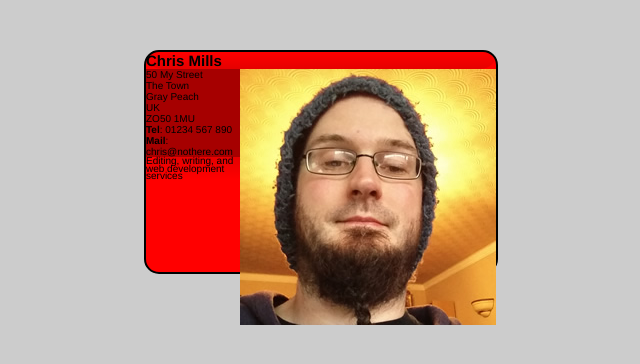
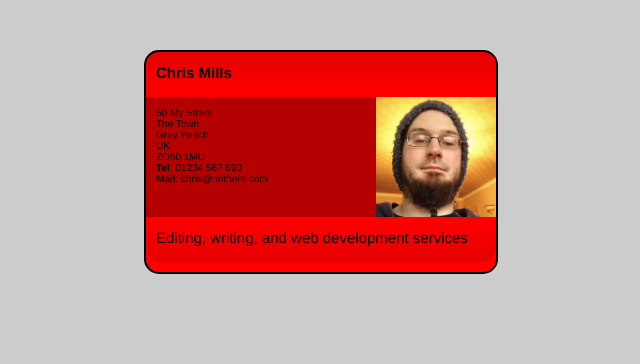
Before and after one commit to davo1984/W2-Card, a plain HTML site: page index.html in a window 1280 px wide. Shown: the whole page, without its empty margins (319-959 px from the left). Drawn offline with Linux system fonts and the light colour scheme.

Commit message:
Update style.css

```diff
--- a/style.css
+++ b/style.css
@@ -27,12 +27,12 @@ html {
   border-radius: 1.5em;
 }
 
-.card footer {
+.card header {
   background-image: linear-gradient(to bottom,rgba(0,0,0,0.1), rgba(0,0,0,0));
   border-radius: 1.5em 1.5em 0 0;
 }
 
-.card header {
+.card footer {
   background-image: linear-gradient(to bottom,rgba(0,0,0,0), rgba(0,0,0,0.1));
   border-radius: 0 0 1.5em 1.5em;
 }
@@ -44,45 +44,36 @@ html {
 
 /*  Card Container  */
 
-h2 {
+.card h2, .card p {
   margin: 0;
-  }
-
-  p {
-    margin: 0;                  /* join with h2 above */
-  }
-
-  h2 {
-    font-size: 4ems;
-    line-height: 0.5ems;
   }
 
 /*  Card Header & Footer */
 
-.card header {
-  padding: 1ems;
+.card header, .card footer {
+  height: 2.5em;
+  padding: 1em;
 }
 
-.card footer {
-  padding: 1ems;
-  font-height: 1.5ems;
-  line-height: 0.75;
+.card header h2 {
+  /*padding: 1em;*/
+  font-size: 1.5em;
+  line-height: 1.5;
 }
 
 .card footer p {
-  padding: 1ems;
-  font-height: 5.5ems;
-  line-height: 0.75;
+  font-size: 1.5em;
+  line-height: 1.5em;
 }
 
 /*  Main Card Contents  */
 
 .card article {
-  padding-left: 5ems;
-  height: 24ems;
-  background-color: rgba(0, 0, 0, 0.35)
+  height: 12em;
+  background-color: rgba(0, 0, 0, 0.29);
 }
 
-.card article img {
-  height: 24ems;
+.card article p {
+  padding: 1em;
+  /*background-color: rgba(0, 0, 0, 0.29)*/
 }
```
